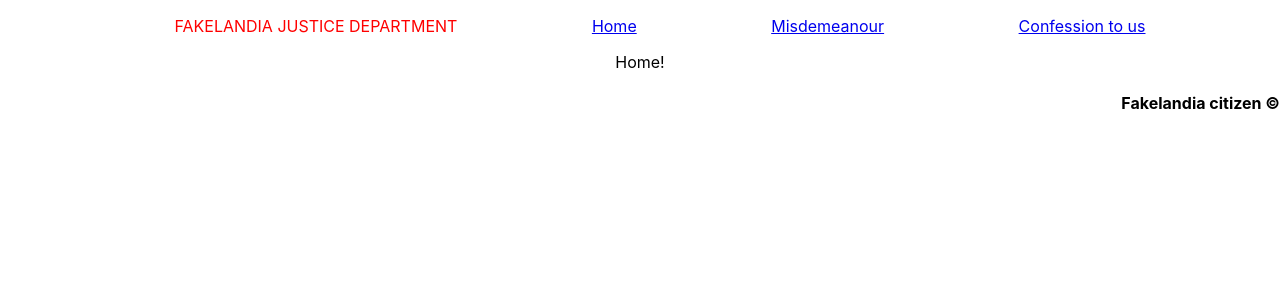
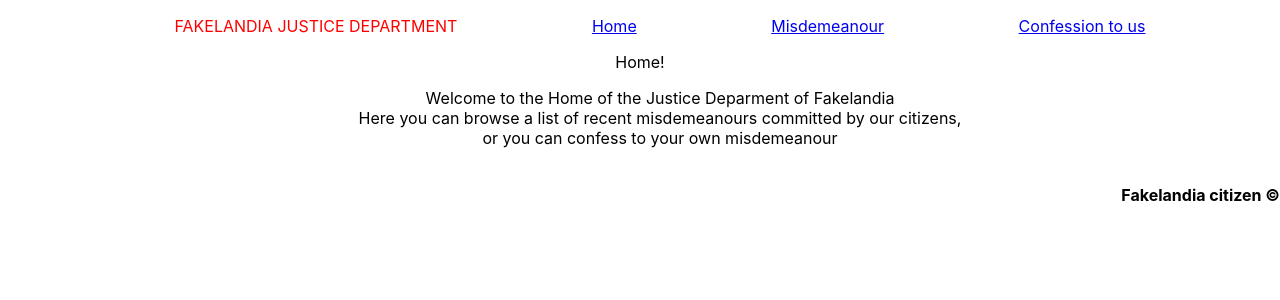
Before and after one commit to jeyanthi-sm/lm-code-intro-react-router-fakelandia, a React (Create React App) app: page / in a window 1280 px wide. Shown: the top 300 px of the page. Built offline with nearby package versions, Linux system fonts and the light colour scheme.

Commit message:
Added classname to the MainBody for styling update

```diff
--- a/src/components/Home.tsx
+++ b/src/components/Home.tsx
@@ -1,2 +1,7 @@
-const Home:React.FC =() => <> Home! </>
+import MainBody from "./MainBody";
+const Home:React.FC =() => <> Home!
+<main className="mainClass">
+    <MainBody />
+  </main>
+  </>
 export default Home;
```
